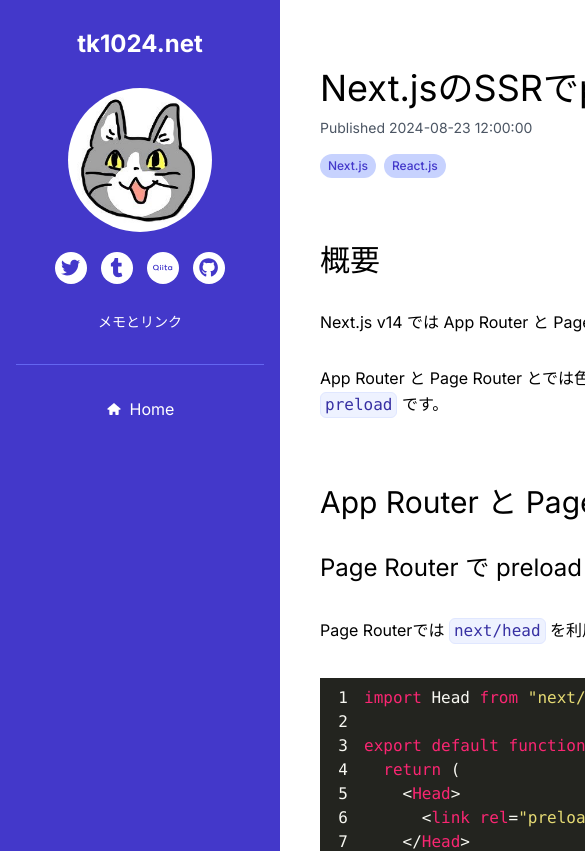
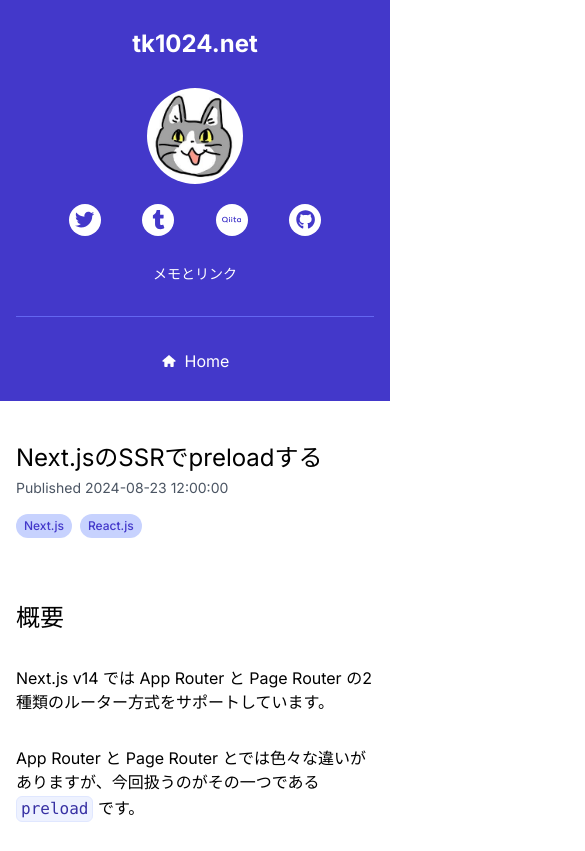
Before and after one commit to tk1024/tk1024.net, a Next.js app: page /post/react-preload in a window 390 px wide. Shown: the top 851 px of the page, 585 px wide, since content can reach past the window. Built offline with nearby package versions, Linux system fonts and the light colour scheme.

Commit message:
スタイル更新

```diff
--- a/src/app/aaa/page.tsx
+++ /dev/null
@@ -1,9 +0,0 @@
-import { preload } from "react-dom";
-
-export default function HOME() {
-  preload("/path/to/image.ext", {
-    as: "image",
-  });
-
-  return <div>Hello World</div>;
-}
--- a/src/app/layout.tsx
+++ b/src/app/layout.tsx
@@ -17,11 +17,11 @@
   return (
     <html lang="ja">
       <body className={`${inter.className}`}>
-        <div className="grid grid-cols-[280px_1fr]">
-          <div className="min-h-screen bg-indigo-700">
+        <div className="grid lg:grid-cols-[280px_1fr] md:grid-cols-1">
+          <div className="lg:min-h-screen bg-indigo-700">
             <Header />
           </div>
-          <div className="col-auto p-10 w-full box-border">{children}</div>
+          <div className="col-auto lg:p-10 p-4 w-full box-border">{children}</div>
         </div>
       </body>
     </html>
--- a/src/app/post/[slug]/page.tsx
+++ b/src/app/post/[slug]/page.tsx
@@ -30,29 +30,36 @@
 };
 
 const components = {
-  h2: (props: any) => <h2 className="text-3xl mt-16" {...props} />,
-  h3: (props: any) => <h3 className="text-2xl mt-8" {...props} />,
+  h2: (props: any) => <h2 className="lg:text-3xl text-2xl mt-16 max-w-3xl" {...props} />,
+  h3: (props: any) => <h3 className="lg:text-2xl text-xl mt-8 max-w-3xl" {...props} />,
   a: (props: any) => <a className="text-indigo-700 underline" {...props} />,
   blockquote: (props: any) => {
     return (
-      <blockquote className="p-4 my-4 border-s-4 border-gray-300 bg-gray-50 dark:border-gray-500 dark:bg-gray-800">
+      <blockquote className="p-4 my-4 border-s-4 border-gray-300 bg-gray-50 max-w-3xl">
         {props.children}
       </blockquote>
     );
   },
   p: (props: any) => {
-    return <p className={`my-8`} {...props} />;
+    return <p className={`my-8 max-w-3xl`} {...props} />;
   },
   code: (props: any) => {
     if (/language-/.test(props.className)) {
       return (
-        <SyntaxHighlighter showLineNumbers={true} style={monokaiSublime}>
-          {props.children}
-        </SyntaxHighlighter>
+        <div className={`${styles.syntaxHighlighter} lg:-mx-10 -mx-4 w-screen`}>
+          <SyntaxHighlighter showLineNumbers={true} style={monokaiSublime}>
+            {props.children}
+          </SyntaxHighlighter>
+        </div>
       );
     }
 
-    return <code className={`inline-block text-indigo-800 rounded-md border px-1 my-0.5 border-indigo-100 bg-indigo-50`} {...props} />;
+    return (
+      <code
+        className={`inline-block text-indigo-800 rounded-md border px-1 my-0.5 border-indigo-100 bg-indigo-50`}
+        {...props}
+      />
+    );
   },
 };
 
@@ -60,10 +67,10 @@
   const { content, frontMatter } = getSinglePostMetadata(params.slug);
 
   return (
-    <div className="max-w-screen-md">
+    <div className="">
       <article>
         <div className="my-6 mb-16">
-          <h1 className="text-4xl leading-snug">{frontMatter.title}</h1>
+          <h1 className="lg:text-4xl text-2xl leading-snug">{frontMatter.title}</h1>
           <div className="my-1 text-gray-600 text-sm">
             Published {frontMatter.date}
           </div>
--- a/src/app/post/[slug]/style.module.css
+++ b/src/app/post/[slug]/style.module.css
@@ -1,3 +1,12 @@
+.root {
+  width: 100%;
+  max-width: 100%;
+}
+
 .root blockquote p {
   margin: 0;
 }
+
+.syntaxHighlighter {
+
+}
--- a/src/components/Header/index.tsx
+++ b/src/components/Header/index.tsx
@@ -31,12 +31,12 @@
 
 export const Header = () => {
   return (
-    <header className="text-white">
+    <header className="text-white my-7">
       <Link href="/">
-        <h1 className="text-2xl text-center my-7 font-bold">tk1024.net</h1>
+        <h1 className="text-2xl text-center font-bold">tk1024.net</h1>
       </Link>
       <div className="w-full flex items-center justify-center mt-7 mb-5">
-        <div className="rounded-full overflow-hidden w-36">
+        <div className="rounded-full overflow-hidden lg:w-36 w-24">
           <Image alt="" width={248} height={248} src={"/icon.jpg"} />
         </div>
       </div>
```
